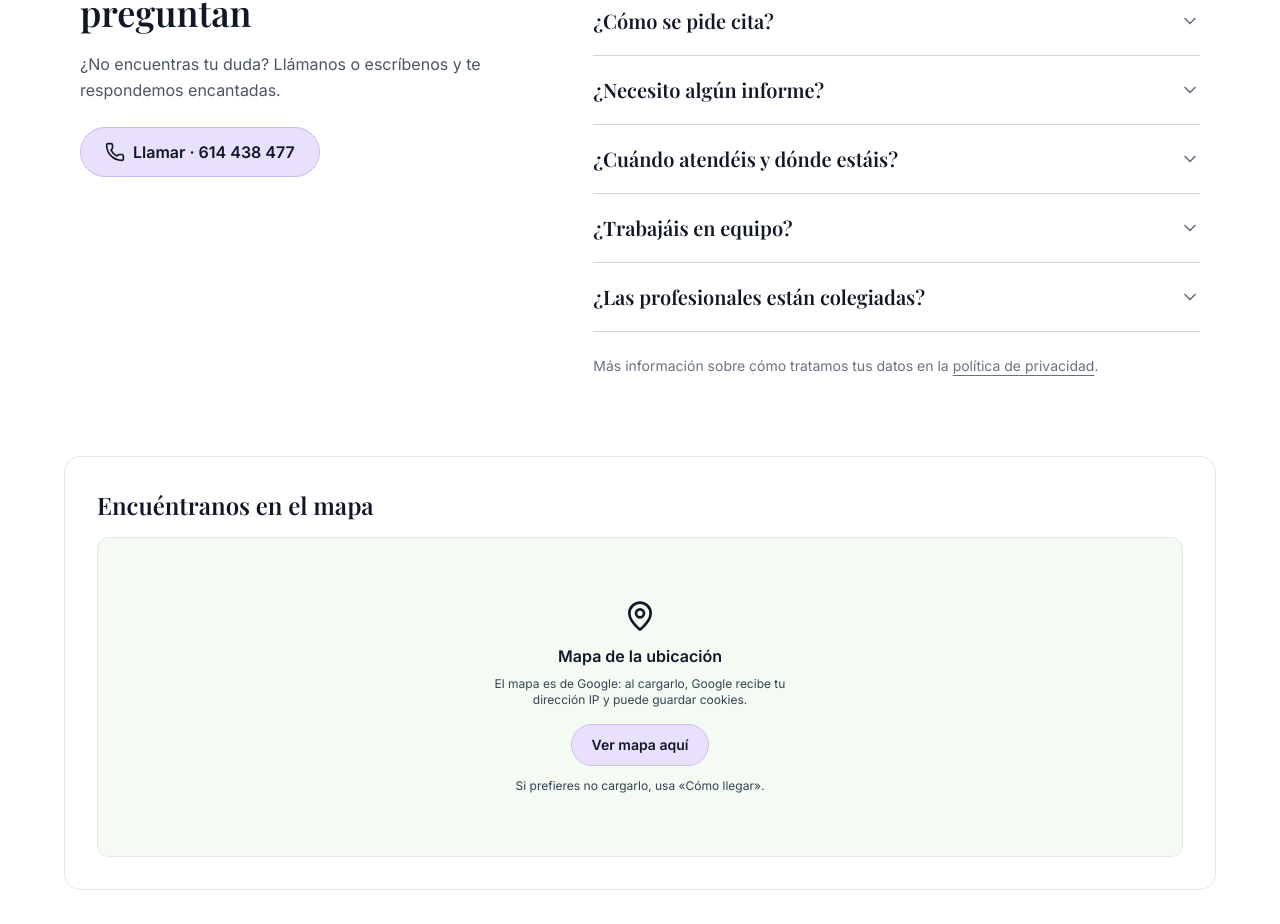
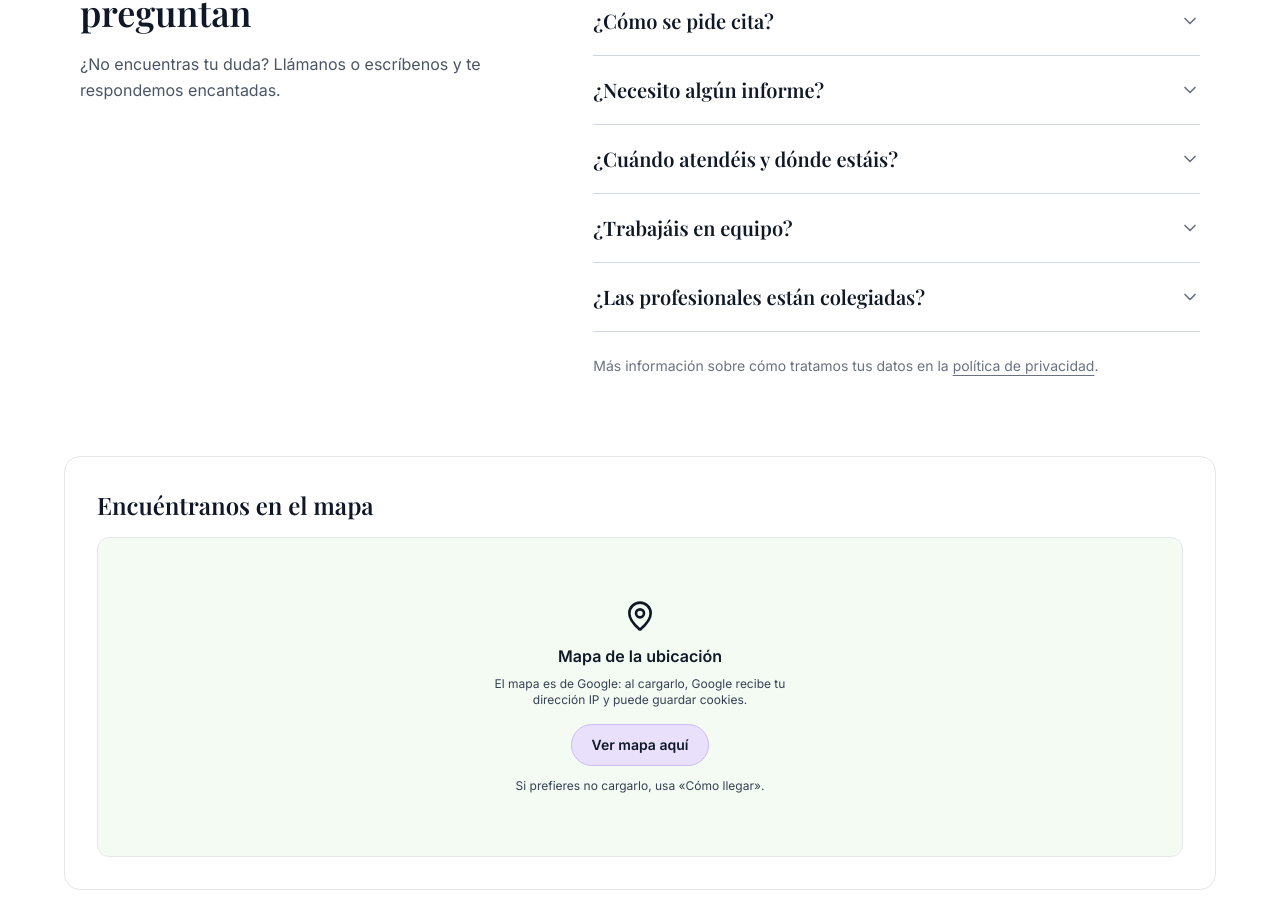
Before and after one commit to patricd17/centro-milele, a React (Vite) app in the folder frontend/: page /contact in a window 1280 px wide. Shown: the part 1735-2659 px from the top of the page. Built offline with nearby package versions, Linux system fonts and the light colour scheme; no server answers; the database is empty.

Commit message:
Preguntas frecuentes: quita el botón de llamar (ya está arriba)
Co-Authored-By: Claude Sonnet 5.5 <noreply@anthropic.com>
Claude-Session: https://claude.ai/code/session_01Agnb9mRaFgduk5VT2bRYbk

```diff
--- a/frontend/src/components/Faq.jsx
+++ b/frontend/src/components/Faq.jsx
@@ -1,5 +1,5 @@
 import { Link } from "react-router"
-import { ChevronDown, Phone } from "lucide-react"
+import { ChevronDown } from "lucide-react"
 
 // Respuestas basadas en lo que ya dice la web. Para añadir una pregunta, copiar un elemento de la lista.
 const PREGUNTAS = [
@@ -41,12 +41,6 @@ export default function Faq() {
           <p className="mt-4 leading-relaxed text-gray-600">
             ¿No encuentras tu duda? Llámanos o escríbenos y te respondemos encantadas.
           </p>
-          <a
-            href="tel:+34614438477"
-            className="mt-6 inline-flex min-h-12 items-center justify-center gap-2 rounded-full border-[1.5px] border-milele-lilac-line bg-milele-lilac px-6 py-3 text-base font-semibold text-gray-900 transition-all hover:-translate-y-0.5 hover:bg-milele-lilac-dark active:scale-[0.98]"
-          >
-            <Phone className="h-5 w-5" aria-hidden="true" /> Llamar · 614 438 477
-          </a>
         </div>
 
         <div className="border-t border-gray-300">
```
